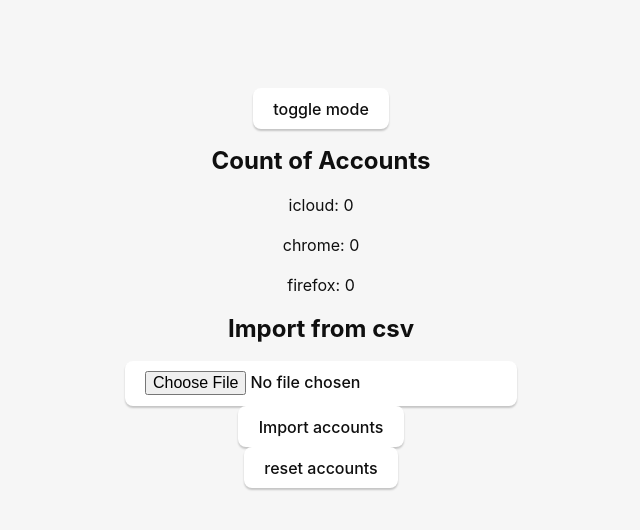
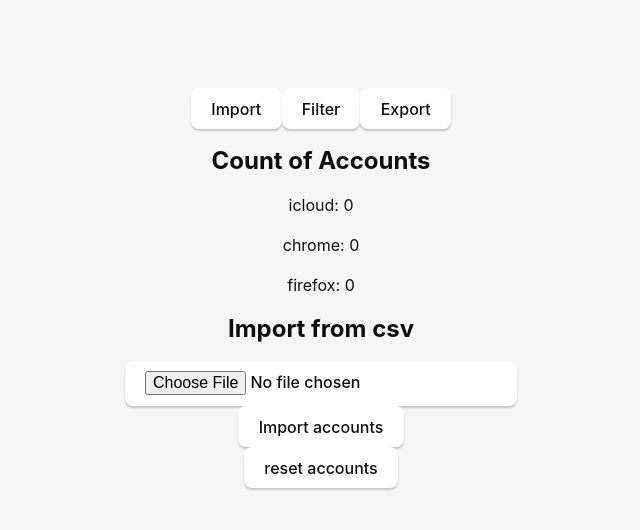
Before and after one commit to BaseW/account-manager, a Next.js app: page / in a window 1280 px wide. Shown: the top 530 px of the page, without its empty margins (319-959 px from the left). Built offline with nearby package versions, Linux system fonts and the light colour scheme.

Commit message:
add header component

```diff
--- /dev/null
+++ b/src/components/molecules/Header/header.component.tsx
@@ -0,0 +1,41 @@
+import { PageMode } from "../../../types/page-mode";
+
+export const Header = ({
+  currentMode,
+  onToggleMode
+}: {
+  currentMode: PageMode;
+  onToggleMode: (mode: PageMode) => void;
+}): JSX.Element => {
+  // switch three states: import, filter, export
+  // this component has three buttons
+
+  return (
+    <div className="header">
+      <button
+        className={`header__button ${
+          currentMode === "import" ? "header__button--active" : ""
+        }`}
+        onClick={() => onToggleMode("import")}
+      >
+        Import
+      </button>
+      <button
+        className={`header__button ${
+          currentMode === "filter" ? "header__button--active" : ""
+        }`}
+        onClick={() => onToggleMode("filter")}
+      >
+        Filter
+      </button>
+      <button
+        className={`header__button ${
+          currentMode === "export" ? "header__button--active" : ""
+        }`}
+        onClick={() => onToggleMode("export")}
+      >
+        Export
+      </button>
+    </div>
+  );
+};
--- a/src/components/templates/AccountExporter/account-exporter.component.tsx
+++ b/src/components/templates/AccountExporter/account-exporter.component.tsx
@@ -3,18 +3,14 @@
 
 export const AccountExporter = ({
   accountMap,
-  onToggleMode,
-  exportAccounts,
+  onExportAccounts
 }: AccountExporterProps): JSX.Element => (
   <div>
-    <div>
-      <button onClick={() => onToggleMode()}>toggle mode</button>
-    </div>
     <FilteredAccountCount accountMap={accountMap} />
     <div>
       <h2>Export to csv</h2>
       <div>
-        <button onClick={() => exportAccounts()}>Export Accounts</button>
+        <button onClick={() => onExportAccounts()}>Export Accounts</button>
       </div>
     </div>
   </div>
--- a/src/components/templates/AccountExporter/account-exporter.types.ts
+++ b/src/components/templates/AccountExporter/account-exporter.types.ts
@@ -2,6 +2,5 @@
 
 export interface AccountExporterProps {
   accountMap: AccountMap | undefined;
-  onToggleMode: () => void;
-  exportAccounts: () => void;
+  onExportAccounts: () => void;
 }
--- a/src/components/templates/AccountFilterer/account-filterer.component.tsx
+++ b/src/components/templates/AccountFilterer/account-filterer.component.tsx
@@ -6,21 +6,17 @@
 export const AccountFilterer = ({
   accounts,
   accountMap,
-  onToggleMode,
-  onFilterAccounts,
+  onFilterAccounts
 }: AccountFiltererProps): JSX.Element => {
   const {
     onChangeChromeCheckbox,
     onChangeIcloudCheckbox,
     onChangeFirefoxCheckbox,
-    onFilterAccountsCallback,
+    onFilterAccountsCallback
   } = useAccountFilterer(onFilterAccounts);
 
   return (
     <div>
-      <div>
-        <button onClick={() => onToggleMode()}>toggle mode</button>
-      </div>
       <AccountCount accounts={accounts} />
       <div>
         <div className="filterConditions">
--- a/src/components/templates/AccountFilterer/account-filterer.types.ts
+++ b/src/components/templates/AccountFilterer/account-filterer.types.ts
@@ -9,7 +9,6 @@
     isChromeIncluded: boolean,
     isFirefoxIncluded: boolean
   ) => void;
-  onToggleMode: () => void;
 }
 
 export interface AccountFiltererState {
--- a/src/components/templates/AccountImporter/account-importer.component.tsx
+++ b/src/components/templates/AccountImporter/account-importer.component.tsx
@@ -4,17 +4,13 @@
 
 export const AccountImporter = ({
   accounts,
-  onToggleMode,
   onImportAccounts,
-  onResetAccounts,
+  onResetAccounts
 }: AccountImporterProps): JSX.Element => {
   const { isUploading, csvData, source, onUploadFile } = useAccountImporter();
 
   return (
     <div>
-      <div>
-        <button onClick={() => onToggleMode()}>toggle mode</button>
-      </div>
       <AccountCount accounts={accounts} />
       <div>
         <h2>Import from csv</h2>
--- a/src/components/templates/AccountImporter/account-importer.types.ts
+++ b/src/components/templates/AccountImporter/account-importer.types.ts
@@ -8,7 +8,6 @@
     source: AccountSource | null
   ) => void;
   onResetAccounts: () => void;
-  onToggleMode: () => void;
 }
 
 export interface AccountImporterState {
--- a/src/pages/index.tsx
+++ b/src/pages/index.tsx
@@ -3,13 +3,16 @@
 import { AccountImporter } from "../components/templates/AccountImporter/account-importer.component";
 import { AccountFilterer } from "../components/templates/AccountFilterer/account-filterer.component";
 import { invoke } from "@tauri-apps/api/tauri";
+import { Header } from "../components/molecules/Header/header.component";
+import { PageMode } from "../types/page-mode";
+import { AccountExporter } from "../components/templates/AccountExporter/account-exporter.component";
 
 function App(): JSX.Element {
-  const [mode, setMode] = useState<"import" | "filter">("import");
+  const [mode, setMode] = useState<PageMode>("import");
   const [accounts, setAccounts] = useState<Account[]>([]);
   const [accountMap, setAccountMap] = useState<AccountMap>();
 
-  const updateMode = useCallback((newMode: "import" | "filter") => {
+  const updateMode = useCallback((newMode: PageMode) => {
     setMode(newMode);
   }, []);
 
@@ -30,7 +33,7 @@
       accounts,
       isIcloudIncluded,
       isChromeIncluded,
-      isFirefoxIncluded,
+      isFirefoxIncluded
     })
       .then((res) => {
         const filteredAccountMap = res as AccountMap;
@@ -67,21 +70,29 @@
     updateAccounts([]);
   }, []);
 
+  const exportAccounts = useCallback(() => {}, []);
+
   return (
     <div className="container">
-      {mode === "import" ? (
+      <Header currentMode={mode} onToggleMode={updateMode} />
+      {mode === "import" && (
         <AccountImporter
           accounts={accounts}
-          onToggleMode={() => updateMode("filter")}
           onImportAccounts={startImport}
           onResetAccounts={onResetAccounts}
         />
-      ) : (
+      )}
+      {mode === "filter" && (
         <AccountFilterer
-          onToggleMode={() => updateMode("import")}
           accounts={accounts}
           accountMap={accountMap}
           onFilterAccounts={onFilterAccounts}
+        />
+      )}
+      {mode === "export" && (
+        <AccountExporter
+          accountMap={accountMap}
+          onExportAccounts={exportAccounts}
         />
       )}
     </div>
--- /dev/null
+++ b/src/types/page-mode.ts
@@ -0,0 +1 @@
+export type PageMode = "import" | "export" | "filter";
```
